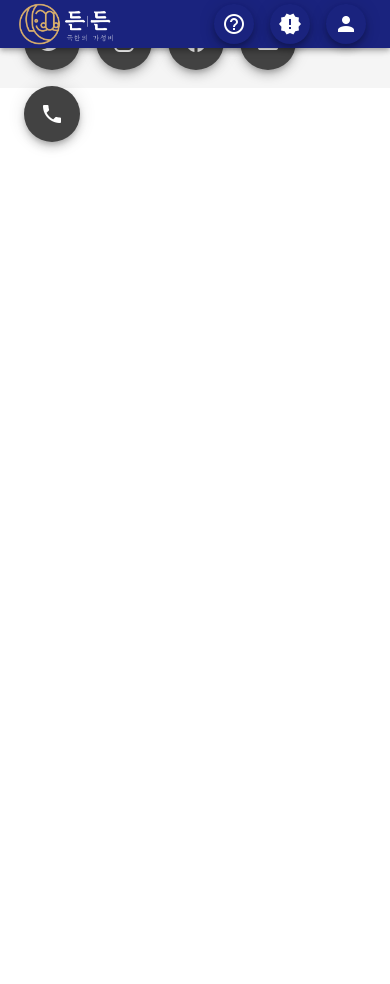
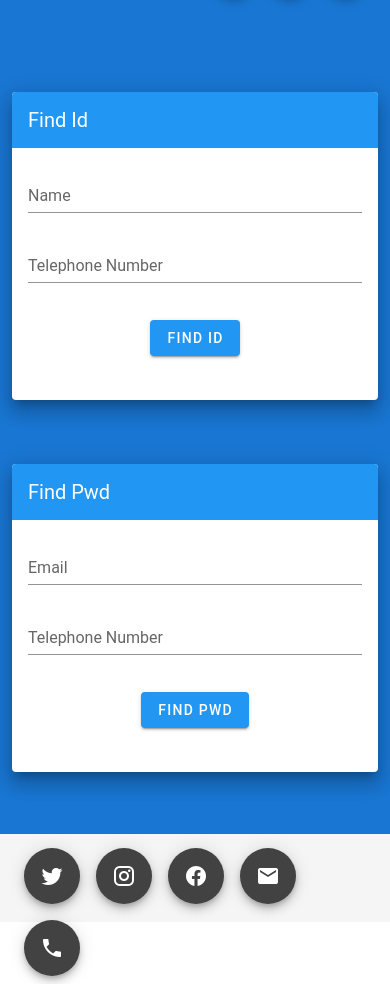
Before and after one commit to Ryureka/DeunDeun, a Vue app in the folder Front-end/: page /FindIdPwd in a window 390 px wide. Before the commit the page ends 844 px from the top, so only its background shows below. Built offline with nearby package versions, Linux system fonts and the light colour scheme; a small style sheet from the web is missing.

Commit message:
FindIdPwd

```diff
--- /dev/null
+++ b/Front-end/src/components/FindIdPwd.vue
@@ -0,0 +1,136 @@
+<template>
+  <section
+    id="get-in-touch"
+    class="hide-overflow"
+  >
+    <v-layout primary white--text>
+        <v-container fluid>
+            <v-row>
+                <v-col cols="12" md="6" xs="12">
+                    <v-card class="elevation-12" id="findId__card">
+                        <v-toolbar color="info" dark flat>
+                            <v-toolbar-title>Find Id</v-toolbar-title>
+                        </v-toolbar>
+
+                        <v-card-text>
+                            <v-form>
+                                <v-text-field
+                                v-model="name"
+                                label="Name"
+                                name="name"
+                                type="text"
+                                ></v-text-field>
+
+                                <v-text-field
+                                v-model="idtel"
+                                label="Telephone Number"
+                                name="tel"
+                                type="text"
+                                ></v-text-field>
+                            </v-form>
+                        </v-card-text>
+
+                        <div class="text-center mb-5">
+                            <v-btn color="info" v-on:click="findid">Find Id</v-btn>
+                        </div><br>
+
+                    </v-card>
+                </v-col>
+
+                <v-col cols="12" md="6" xs="12">
+                    <v-card class="elevation-12" id="findPwd__card">
+                        <v-toolbar color="info" dark flat>
+                            <v-toolbar-title>Find Pwd</v-toolbar-title>
+                        </v-toolbar>
+
+                        <v-card-text>
+                            <v-form>
+                                <v-text-field
+                                v-model="email"
+                                label="Email"
+                                name="email"
+                                type="text"
+                                ></v-text-field>
+
+                                <v-text-field
+                                v-model="pwdtel"
+                                label="Telephone Number"
+                                name="tel"
+                                type="text"
+                                ></v-text-field>
+                            </v-form>
+                        </v-card-text>
+
+                        <div class="text-center mb-5">
+                            <v-btn color="info" v-on:click="findpwd">Find Pwd</v-btn>
+                        </div><br>
+
+                    </v-card>
+                </v-col>
+
+            </v-row>
+        </v-container>
+    </v-layout>
+  </section>
+</template>
+
+<script>
+  export default {
+    data: () => ({
+      name: '',
+      email: '',
+      idtel: '',
+      pwdtel: '',
+    }),
+    methods: {
+      findid: function(event) {
+        if(this.name==='asd' && this.idtel==='123') {
+          alert("ID : abc")
+        } else {
+          alert("아이디와 전화번호를 확인해주세요")
+        }
+      },
+      findpwd: function(event) {
+        if(this.email==='asd' && this.pwdtel==='123') {
+          alert("PWD : 12345")
+        } else {
+          alert("이메일과 전화번호를 확인해주세요")
+        }
+      }
+    }
+  }
+</script>
+
+<style>
+@media screen and (min-width: 1520px) {
+    #findId__card{
+        margin-top: 140px;
+        margin-bottom: 130px;
+        margin-left: 100px;
+        width: 600px;
+    }
+}
+
+@media screen and (max-width: 600px) {
+    #findId__card{
+        margin-top: 80px;
+        margin-bottom: 30px;
+    }
+}
+
+@media screen and (min-width: 1520px) {
+    #findPwd__card{
+        margin-top: 140px;
+        margin-bottom: 130px;
+        margin-right: 50px;
+        width: 600px;
+    }
+}
+
+@media screen and (max-width: 600px) {
+    #findPwd__card{
+        margin-top: 10px;
+        margin-bottom: 50px;
+    }
+}
+</style>
--- a/Front-end/src/components/Login.vue
+++ b/Front-end/src/components/Login.vue
@@ -12,8 +12,8 @@
               <v-card-text>
                 <v-form>
                   <v-text-field
-                    label="Login"
-                    name="login"
+                    label="Email"
+                    name="email"
                     type="text"
                   ></v-text-field>
 
@@ -27,7 +27,7 @@
                 </v-form>
               </v-card-text>
               <v-card-actions>
-                <v-btn color="info">Find ID/PWD</v-btn>
+                <v-btn color="info" :to="{name: 'FindIdPwd'}">Find ID/PWD</v-btn>
                 <v-btn color="primary" :to="{name:'SignUp'}">SignUp</v-btn>
                 <v-spacer></v-spacer>
                 <v-btn color="primary" :to="{name:'FoodCategory'}">Login</v-btn>
--- a/Front-end/src/components/SignUp.vue
+++ b/Front-end/src/components/SignUp.vue
@@ -77,7 +77,7 @@
                   </v-form>
               </v-card-text>
               <v-card-actions>
-                <v-btn color="info">Find ID/PWD</v-btn>
+                <v-btn color="info" :to="{name: 'FindIdPwd'}">Find ID/PWD</v-btn>
                 <v-btn color="primary" :to="{name:'Login'}">Back</v-btn>
                 <v-spacer></v-spacer>
                 <v-btn color="primary" @click="register">SignUp</v-btn>
--- a/Front-end/src/router.js
+++ b/Front-end/src/router.js
@@ -9,6 +9,7 @@ import Notice from './views/Notice'
 import FAQ from './views/FAQ'
 import UserInfo from './views/UserInfo'
 import StoreDetail from './views/StoreDetail'
+import FindIdPwd from './views/FindIdPwd'
 
 Vue.use(Router)
 
@@ -59,6 +60,11 @@ export default new Router({
             path: '/StoreDetail/:storeNo',
             name: 'StoreDetail',
             component: StoreDetail
-        }
+        },
+        {
+            path: '/FindIdPwd',
+            name: 'FindIdPwd',
+            component: FindIdPwd
+        },
     ]
 })
--- /dev/null
+++ b/Front-end/src/views/FindIdPwd.vue
@@ -0,0 +1,12 @@
+<template>
+    <FindIdPwd/>
+</template>
+
+<script>
+import FindIdPwd from '../components/FindIdPwd';
+export default {
+    components:{
+        FindIdPwd
+  }
+}
+</script>
```
